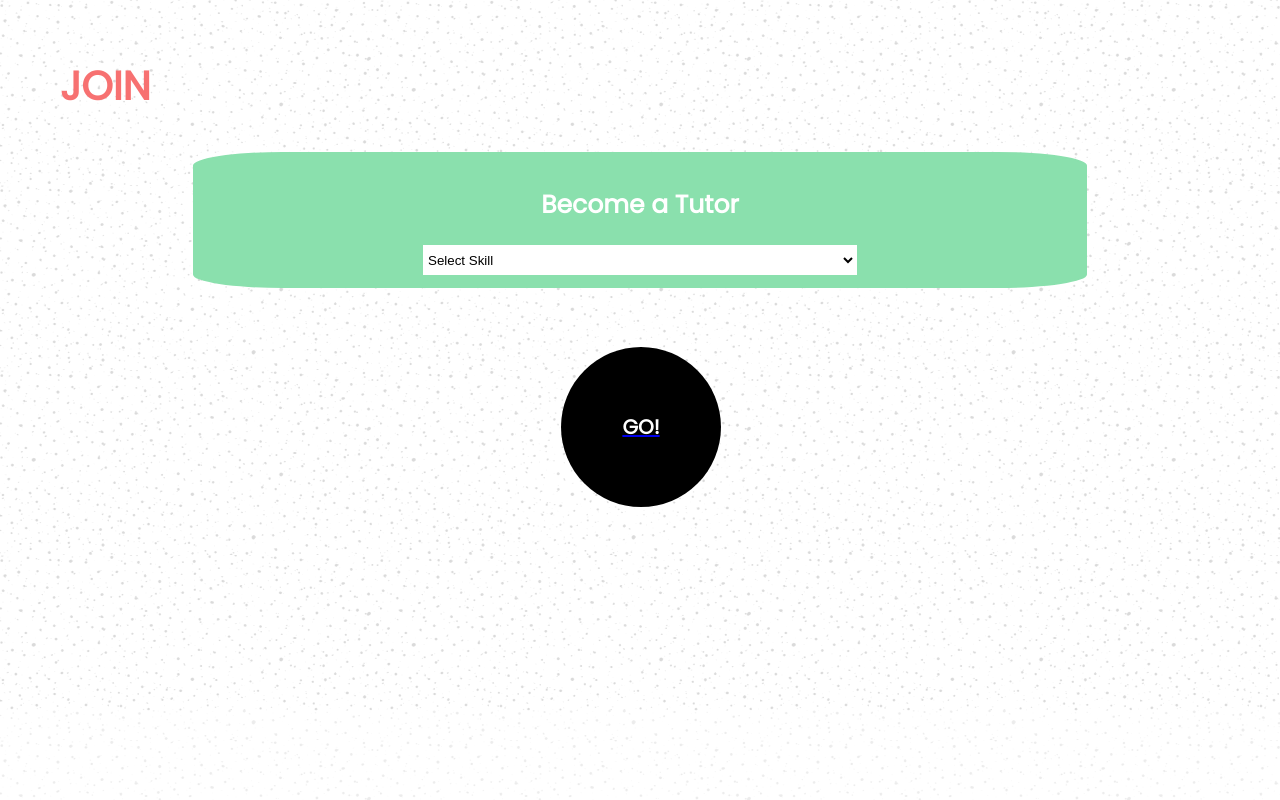
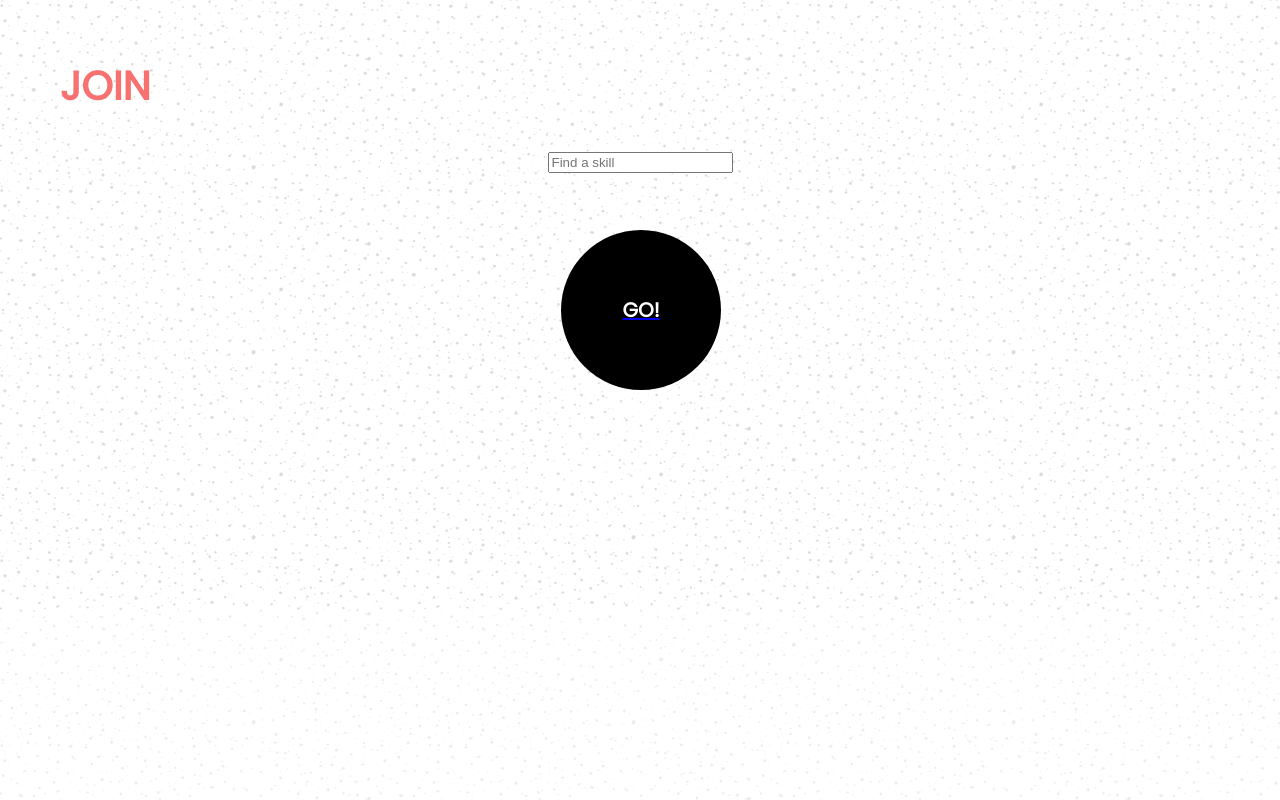
Before and after one commit to anton-mladenov/stutorApp, a React (Create React App) app: page /addskill/1 in a window 1280 px wide. Built offline with nearby package versions, Linux system fonts and the light colour scheme; a web font is replaced by a local one.

Commit message:
now user can search and choose a skill from a list of suggestions

```diff
--- a/src/components/AddSkillContainer.js
+++ b/src/components/AddSkillContainer.js
@@ -4,48 +4,44 @@ import { addSkill } from '../actions/stutor'
 import { Link } from 'react-router-dom'
 import './AddSkillContainer.css';
 
-// const user11 = {
-// 		id: 11,
-// 		skills: [],
-// 	}
-
 export class AddSkillContainer extends Component {
 
 	currentUserId = parseInt(this.props.match.params.currentUserId, 10)
-	// userFromStoreWithID = this.props.users
-
-	// testing = () => {
-	// 	console.log("testing function running ...")
-	// 	return this.props.users.map(user => user.id === this.currentUserId ? console.log("skillID in user's skills array: " + user.skills) : null )
-	// }
 
 	state = {
-		showMenu: false,
-		selected: ""
+		// showMenu: false,
+		// selected: "",
+		searchResults:[]
 	}
 
-	// addNewSkill = (skill, userId) => {
-	// 	return userId.skills.includes(skill) ? userId.skills : userId.skills.unshift(skill)
-	// }
+	matchingScore = (s, t) => {
+		if (!s.length) return t.length;
+		if (!t.length) return s.length;
+		return Math.min(
+			this.matchingScore(s.toLowerCase().substr(1), t) + 1,
+			this.matchingScore(t.toLowerCase().substr(1), s) + 1,
+			this.matchingScore(s.toLowerCase().substr(1), t.toLowerCase().substr(1)) + (s[0] !== t[0] ? 1 : 0)
+		) + 1;
+	}
+
+	getScore = (s) => {
+		let dataReturn=[]
+		const data = this.props.data.skills;
+		for (let i = 0; i < data.length; i++) {
+			let obj = {score: this.matchingScore(s, data[i].name), id: data[i].id, name: data[i].name}
+			dataReturn.push(obj)
+		}
+		return dataReturn.sort(function(a, b){return a.score - b.score}).slice(0,1);
+	}
 
 	handleChange = (event) => {
 		event.preventDefault()
-		if (this.state.selected === "") {
-			this.setState({selected: event.target.value })
-		}
-		console.log("event.target.value: " + event.target.value)
-		this.props.addSkill(event.target.value, this.currentUserId)
-		// console.log("currentUserId skills array: " + this.currentUserId.skills)
+		this.setState({
+			searchResults: event.target.value.length >=3 ? this.getScore(event.target.value) : []
+		})
 	}
 
-	showSkills = () => {
-        return this.props.skills.map(skill => <option value={skill.id} key={skill.id}> {skill.name} </option>) /*value={skill.id} onClick={this.handleChange}*/
-    }
-
 	render() {
-		// console.log(this.currentUserId)
-		// console.log(typeof this.userFromStoreWithID)
-		// this.testing()
 
 		return (
 		<div>
@@ -55,20 +51,26 @@ export class AddSkillContainer extends Component {
 				<h1 className="title"> JOIN </h1>
 				</div>
 
-				<div className = "add-skill-container">
-					<label >
-						<p className ="title2"> Become a Tutor </p>
-						<select className="select" value={this.state.value} onChange={this.handleChange}> {/*value={this.state.value} onChange={this.handleChange}*/}
- 						<option value="0">Select Skill</option>
-						 {this.showSkills()}
-						</select>
-					</label>
-				</div>
+				<div>
 
-				<br/>
+				<input type="text" onChange={this.handleChange} placeholder="Find a skill"/>
+					<ul>
+						{/* {this.state.searchResults.map(a => console.log(a.id))}						 */}
+						{this.state.searchResults.map(a => <button key={a.id} onClick={()=>this.props.addSkill(a.id, this.currentUserId)}><li key={a.id}>Did you mean {a.name}?</li></button>)}
+					</ul>
+				</ div>
 
 				<button className = "black-button"><Link to={`/homedash/${this.currentUserId}`}> <p className= "link-text"> GO! </p> </Link> </button>
-
+				{/* { this.props.users.map(user => this.props.skills.map(skill => <h6>{user.skill["name"]}</h6>)) } */}
+				<div id="TEST">
+				<ul>
+				{/* { this.props.users.map(user => user.id === this.currentUserId ? <li key={user.id}>hahah</li> : null ) } */}
+				{/* {this.props.users.map(a => a.id === this.currentUserId && a.skills.map(b =>
+					this.props.skills.map(c => c === b ? <li>c.name</li> : null)
+				))} */}
+					{/* {this.props.users.filter(user => user.id === this.currentUserId)[0].skills.map(sid => )} */}
+				</ul>
+				</div>
 				<div className= "footer">
 				</div>
 			</div>
@@ -81,7 +83,8 @@ export class AddSkillContainer extends Component {
 const mapStateToProps = (state) => {
     return {
         skills: state.skills,
-		users: state.stutor
+		users: state.stutor,
+		data: state
     }
 }
 
--- a/src/components/NewSearch.js
+++ b/src/components/NewSearch.js
@@ -1,5 +1,6 @@
 import React, { PureComponent } from 'react'
 import { connect } from 'react-redux'
+import { addSkill } from '../actions/stutor'
 
 
 class NewSearch extends PureComponent {
@@ -31,15 +32,15 @@ handleChange = (event) => {
   })
 }
 
-
-
-
   render () {
     return (
       <div>
-      <input type="text" onChange={this.handleChange} placeholder="Find a skill"/>
-      {this.state.searchResults.map(a => <li key={a.id}>Did you mean {a.name}?</li>)}
-      </ div>
+
+    <input type="text" onChange={this.handleChange} placeholder="Find a skill"/>
+	<ul>
+		{this.state.searchResults.map(a => <button key={a.id} onClick={()=>this.props.addSkill(a.id, this.currentUserId)}><li key={a.id}>Did you mean {a.name}?</li></button>)}
+    </ul>
+	</ div>
 
     )
 
@@ -54,4 +55,4 @@ const mapStateToProps = (state) => {
   }
 }
 
-export default connect(mapStateToProps)(NewSearch )
+export default connect(mapStateToProps, {addSkill})( NewSearch )
```
